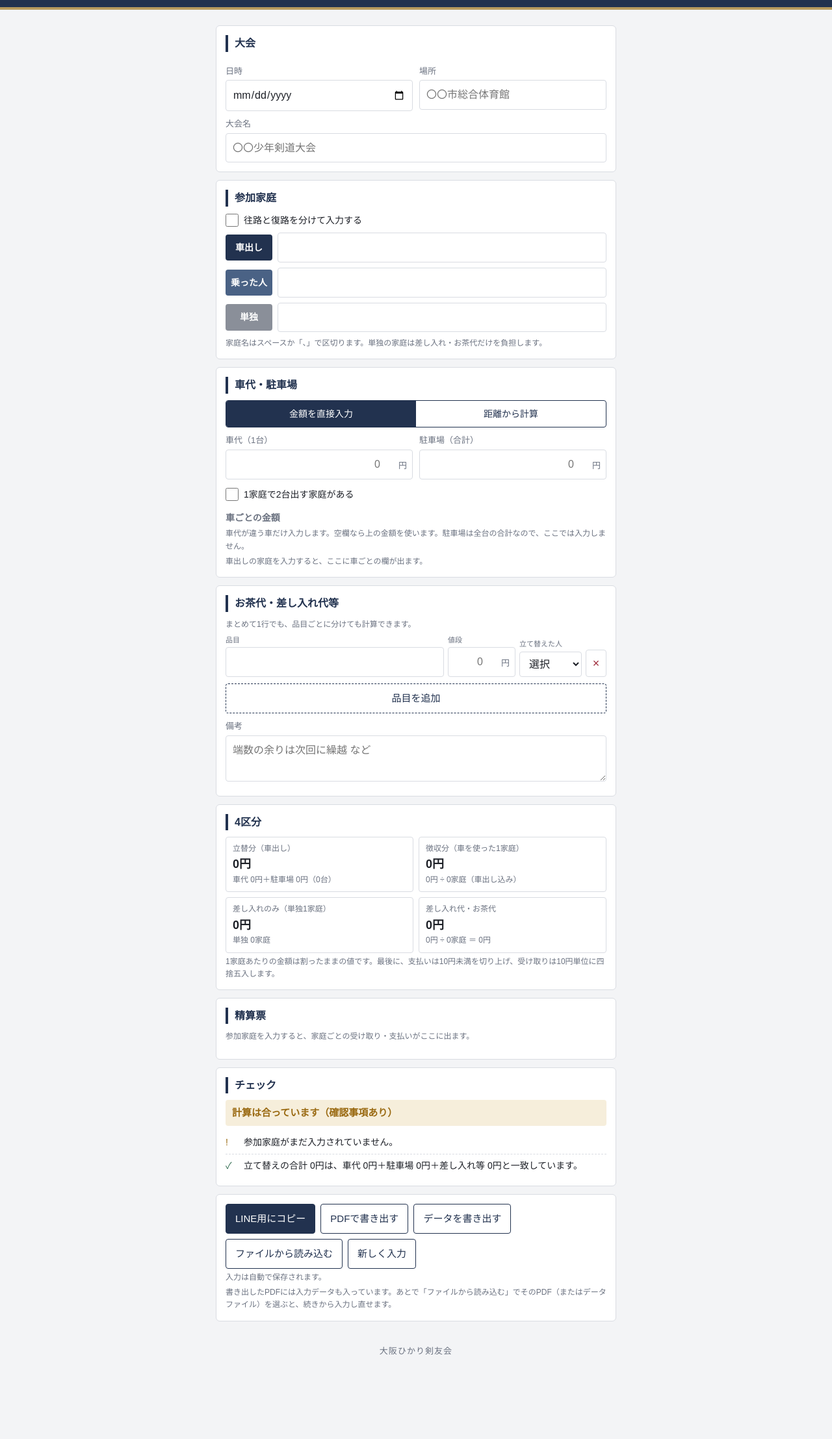
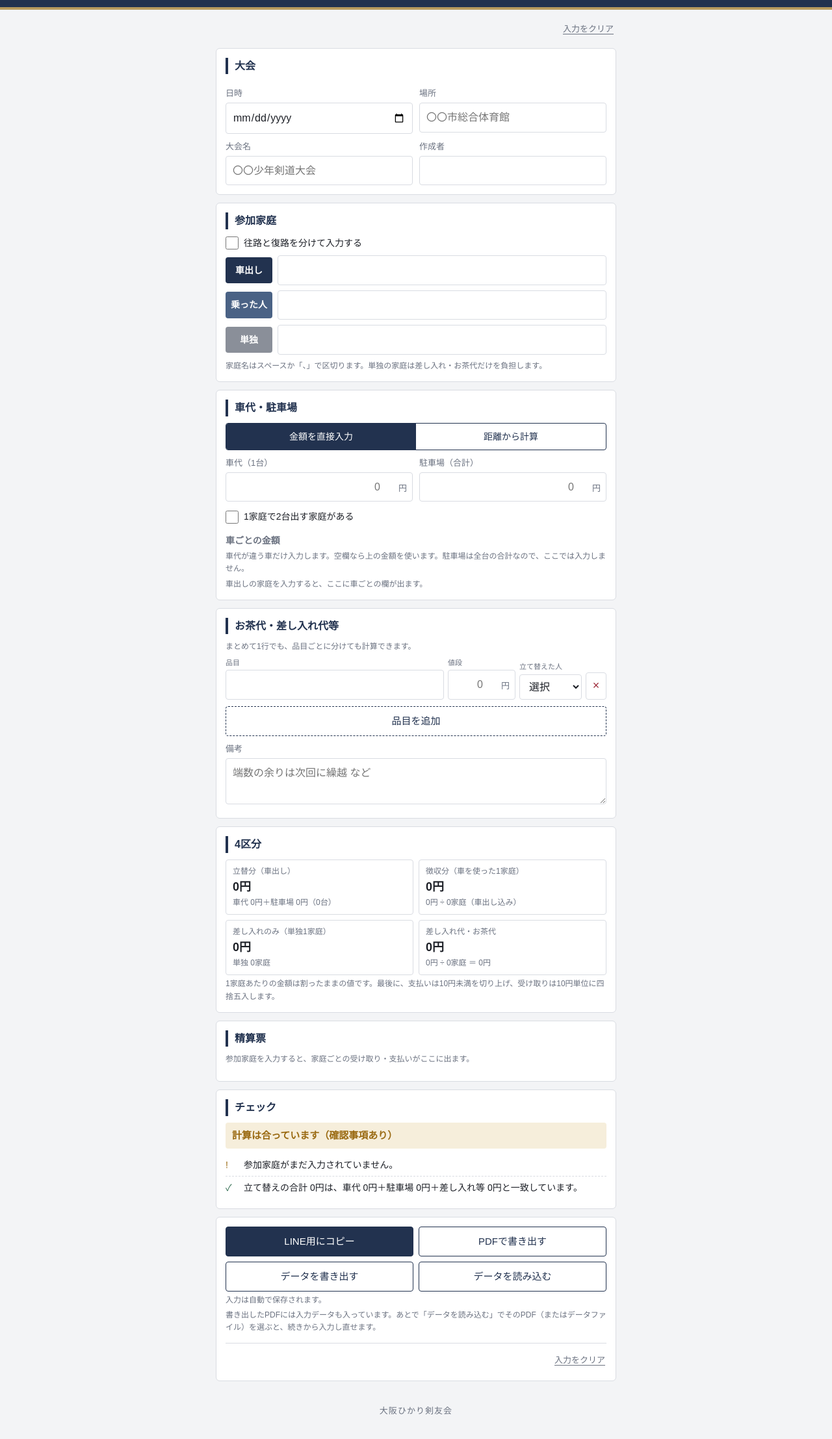
Before and after one commit to NAKA173/seisan, a plain HTML site: page index.html in a window 1280 px wide. Shown: the part 79-2294 px from the top of the page at 65% size. Before the commit the page ends 2229 px from the top, so only its background shows below. Drawn offline with Linux system fonts and the light colour scheme.

Commit message:
Update index.html

```diff
--- a/index.html
+++ b/index.html
@@ -51,6 +51,13 @@ input:focus,select:focus,textarea:focus,button:focus-visible{outline:2px solid v
 .item label{margin:0 0 2px;font-size:11px}
 .item button{padding:0;height:42px;border-color:var(--line);color:var(--akane);font-size:18px}
 .btns{display:flex;flex-wrap:wrap;gap:8px}
+.btns+.btns2,.btns2+.btns,.btns2+.btns2{margin-top:8px}
+.btns2{display:grid;grid-template-columns:1fr 1fr;gap:8px}
+.btns2 button{width:100%;white-space:nowrap;padding-left:4px;padding-right:4px}
+.topbar{display:flex;justify-content:flex-end;padding:2px 2px 0}
+.endrow{display:flex;justify-content:flex-end;margin-top:14px;padding-top:10px;border-top:1px solid var(--line)}
+button.quiet{border:0;background:none;color:var(--mute);font-size:13px;padding:6px 2px;text-decoration:underline;text-underline-offset:3px;text-decoration-thickness:1px}
+button.quiet:hover{color:var(--akane)}
 button{font:inherit;font-size:15px;padding:10px 14px;border-radius:4px;border:1px solid var(--ai);background:#fff;color:var(--ai);cursor:pointer}
 button.main{background:var(--ai);color:#fff}
 button.add{margin-top:10px;width:100%;border-style:dashed}
@@ -108,7 +115,8 @@ button.del{border-color:var(--line);color:var(--akane);padding:6px 10px;font-siz
 #report .pay{color:var(--akane)} #report .recv{color:var(--ai)}
 #report .note{border:1px solid #999;min-height:48px;padding:6px 8px;white-space:pre-wrap}
 #report .sign{display:grid;grid-template-columns:1fr 1fr 1fr;gap:10px;margin-top:8px}
-#report .sign div{border:1px solid #999;height:64px;padding:4px 6px;font-size:11px;color:#444}
+#report .sign>div{border:1px solid #999;height:64px;padding:4px 6px;font-size:11px;color:#444}
+#report .signv{border:0;height:auto;padding:6px 0 0;font-size:14px;color:#111}
 #report .foot{font-size:10px;color:#666;margin-top:10px}
 @media print{
   body *{visibility:hidden}
@@ -142,6 +150,7 @@ button.mini{font-size:12px;padding:4px 10px}
   <p>大会・練習試合の車代と差し入れ代をまとめて計算</p>
 </header>
 <main>
+<div class="topbar"><button class="clear quiet">入力をクリア</button></div>
 
 <section>
   <h2>大会</h2>
@@ -149,7 +158,10 @@ button.mini{font-size:12px;padding:4px 10px}
     <div><label for="date">日時</label><input id="date" type="date"></div>
     <div><label for="place">場所</label><input id="place" placeholder="〇〇市総合体育館"></div>
   </div>
-  <label for="event">大会名</label><input id="event" placeholder="〇〇少年剣道大会">
+  <div class="row">
+    <div><label for="event">大会名</label><input id="event" placeholder="〇〇少年剣道大会"></div>
+    <div><label for="author">作成者</label><input id="author"></div>
+  </div>
 </section>
 
 <section>
@@ -242,23 +254,25 @@ button.mini{font-size:12px;padding:4px 10px}
 </section>
 
 <section>
-  <div class="btns">
+  <div class="btns2">
     <button class="main" id="btnCopy">LINE用にコピー</button>
     <button id="btnPdf">PDFで書き出す</button>
+  </div>
+  <div class="btns2">
     <button id="btnJson">データを書き出す</button>
-    <button id="btnLoad">ファイルから読み込む</button>
-    <button id="btnNew">新しく入力</button>
+    <button id="btnLoad">データを読み込む</button>
   </div>
   <input type="file" id="fileIn" accept=".pdf,.json,application/pdf,application/json" hidden>
   <p class="hint" id="saveState">入力は自動で保存されます。</p>
-  <p class="hint">書き出したPDFには入力データも入っています。あとで「ファイルから読み込む」でそのPDF（またはデータファイル）を選ぶと、続きから入力し直せます。</p>
+  <p class="hint">書き出したPDFには入力データも入っています。あとで「データを読み込む」でそのPDF（またはデータファイル）を選ぶと、続きから入力し直せます。</p>
+  <div class="endrow"><button class="clear quiet">入力をクリア</button></div>
 </section>
 </main>
 <footer>大阪ひかり剣友会</footer>
 <div id="report" aria-hidden="true"></div>
 <div id="toast" role="status" aria-live="polite"></div>
 <script>
-const TXT=["carRound","date","event","place","drivers","riders","solo","outDrivers","outRiders","retDrivers","retRiders","none","defCar","defPark","km","trip","nenpi","gas","toll","note"];
+const TXT=["carRound","date","event","place","author","drivers","riders","solo","outDrivers","outRiders","retDrivers","retRiders","none","defCar","defPark","km","trip","nenpi","gas","toll","note"];
 const SPLIT_F=["outDrivers","outRiders","retDrivers","retRiders","none"];
 const SONOTA="その他",EPS=1e-6,BAD_NAME="__proto__";
 const newState=()=>({carMode:"direct",trip:"round",nenpi:"9",carRound:"100",twoCar:false,split:false,parkVer:2,cars:{},done:{},
@@ -799,10 +813,10 @@ $("btnCopy").onclick=async()=>toast(await copyText(lineText())?"コピーしま
 $("btnJson").onclick=()=>{render();download(new Blob([packData()],{type:"application/json"}),`遠征費精算データ_${baseName()}.json`);toast("データを書き出しました");};
 $("btnLoad").onclick=()=>$("fileIn").click();
 $("fileIn").onchange=e=>{const f=e.target.files[0]; if(f) loadFile(f); e.target.value="";};
-$("btnNew").onclick=()=>{
+document.querySelectorAll("button.clear").forEach(b=>b.onclick=()=>{
   if(!confirm("入力をすべて消して新しく始めますか？\n残したい場合は、先に「データを書き出す」かPDFの書き出しをしてください。")) return;
   st=newState();writeForm();render();window.scrollTo({top:0});
-};
+});
 
 /* ---------- PDF書き出し ---------- */
 const PAGE_H=1123, M_TOP=44, M_BOT=48;
@@ -892,7 +906,7 @@ function buildReport(r){
   <tr><th>返す額（受け取りの合計）</th><td class="n recv">${Y(r.sumRecv)}</td></tr>
   <tr class="sum"><td>余り（端数処理による差額）</td><td class="n">${Y(r.surplus)}</td></tr></table></div>
   <div class="blk"><h2>6. 備考</h2><div class="note">${E(st.note||"")}</div></div>
-  <div class="blk"><h2>7. 確認</h2><div class="sign"><div>作成者</div><div>確認者</div><div>精算完了日</div></div>
+  <div class="blk"><h2>7. 確認</h2><div class="sign"><div>作成者<div class="signv">${E(st.author||"")}</div></div><div>確認者</div><div>精算完了日</div></div>
   <p class="foot">立て替えの合計 ${Y(r.sumTate)} ＝ ${carFoot} ＋ 駐車場 ${Y(r.parkTotal)} ＋ 差し入れ等 ${Y(r.itemTotal)}</p></div>`;
   const rep=$("report"); rep.style.height=""; rep.innerHTML=h;
   // ページの境目で表や項目が切れないよう、はみ出す塊の前に余白を入れる
```
